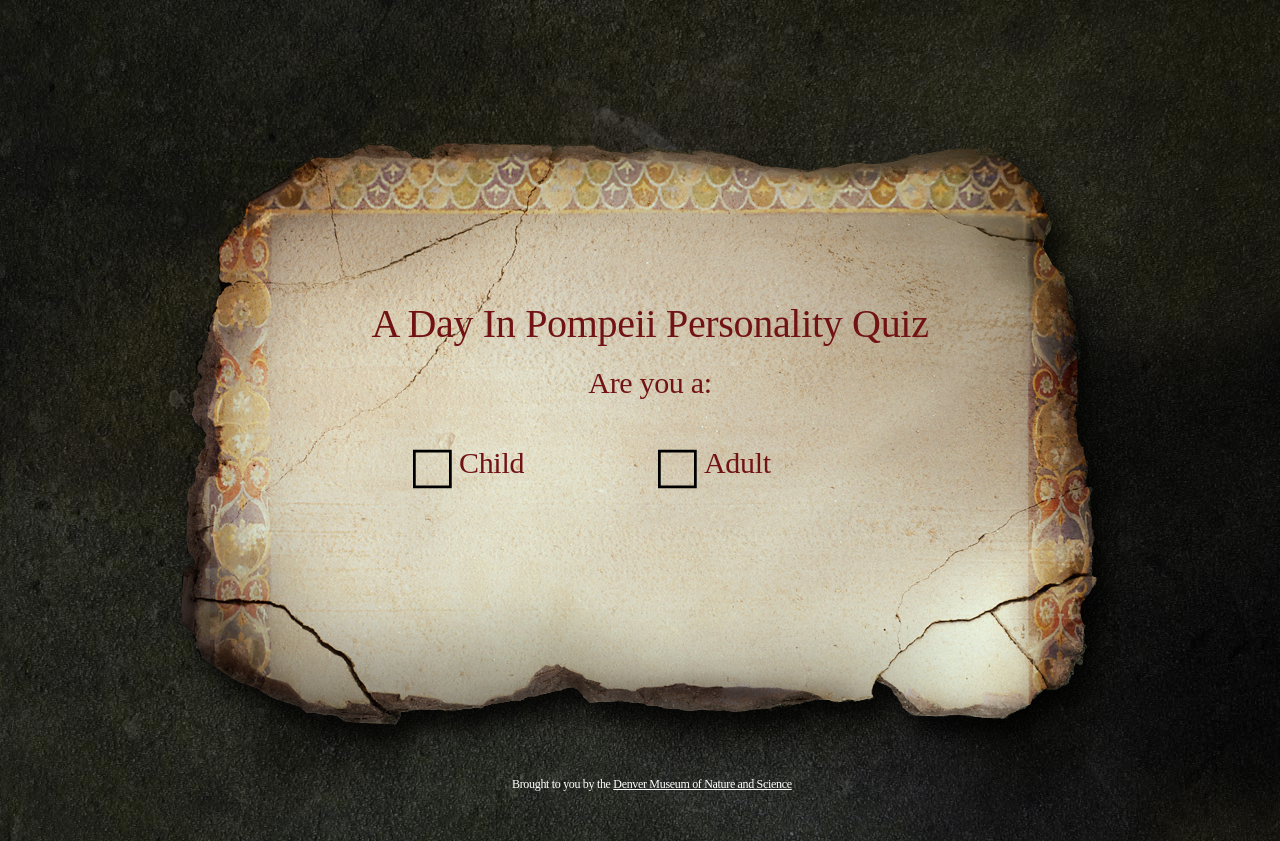
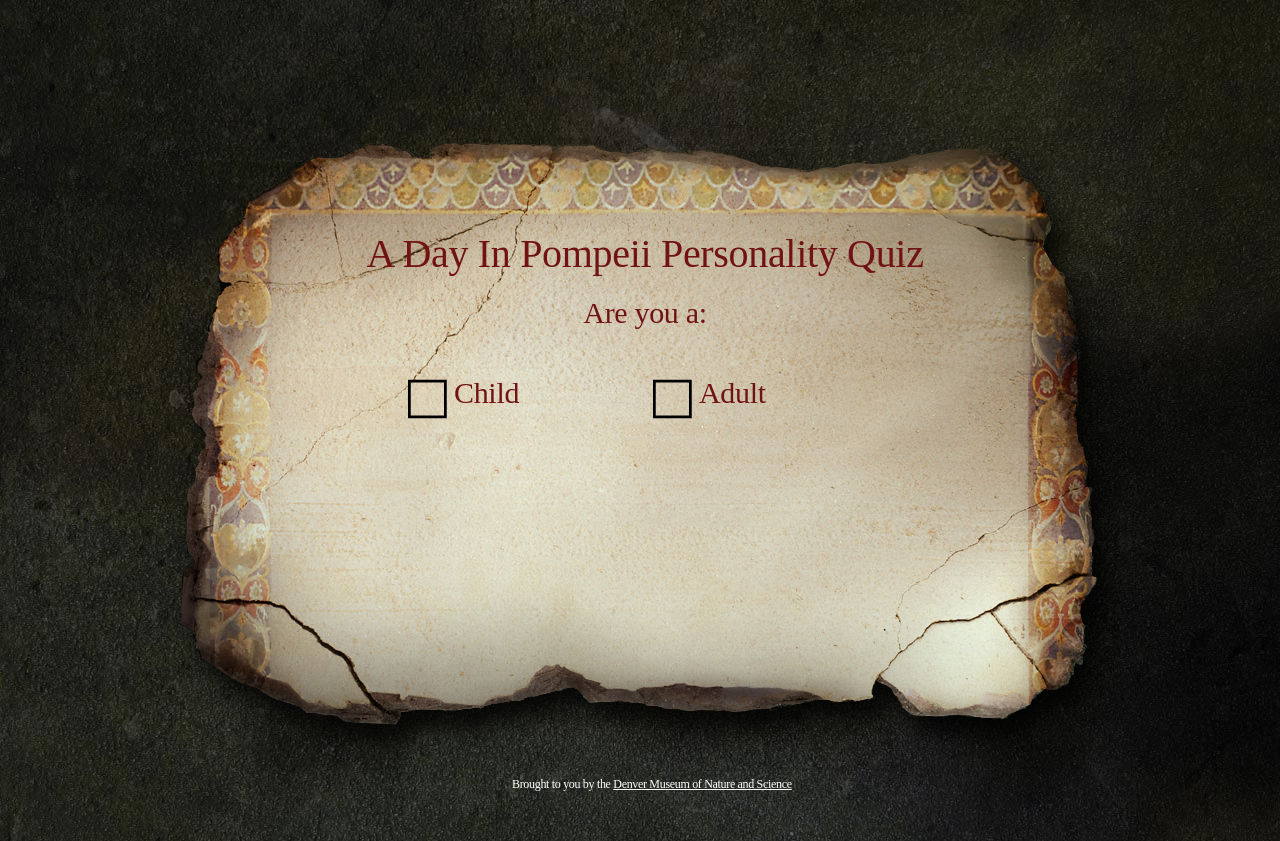
Before and after one commit to DMNSWT/Pompeii-Quiz-Interactive, a website: page index.html in a window 1280 px wide. Drawn offline with Linux system fonts and the light colour scheme; a web font is replaced by a local one.

Commit message:
CSS change in header on index.html
CSS change in header on index.html

```diff
--- a/index.html
+++ b/index.html
@@ -16,7 +16,7 @@
         <style>
             .slideBG.reveal{height:841px; width:960px; margin:0 auto; text-align:center;}
             h3{margin:0 !important; width:770px;}
-            .slides{width:770px !important; height:300px !important; margin:-170px 0 0 -375px !important; float:left;padding:0 !important;}
+            .slides{width:770px !important; height:300px !important; margin:-240px 0 0 -380px !important; float:left;padding:0 !important;}
             .container{margin:-150px 0 0 0 !important; padding:0 !important; width:100% !important}
             .container p {margin-top:20px}
             .container li{list-style:none; margin-top:30px}
```
